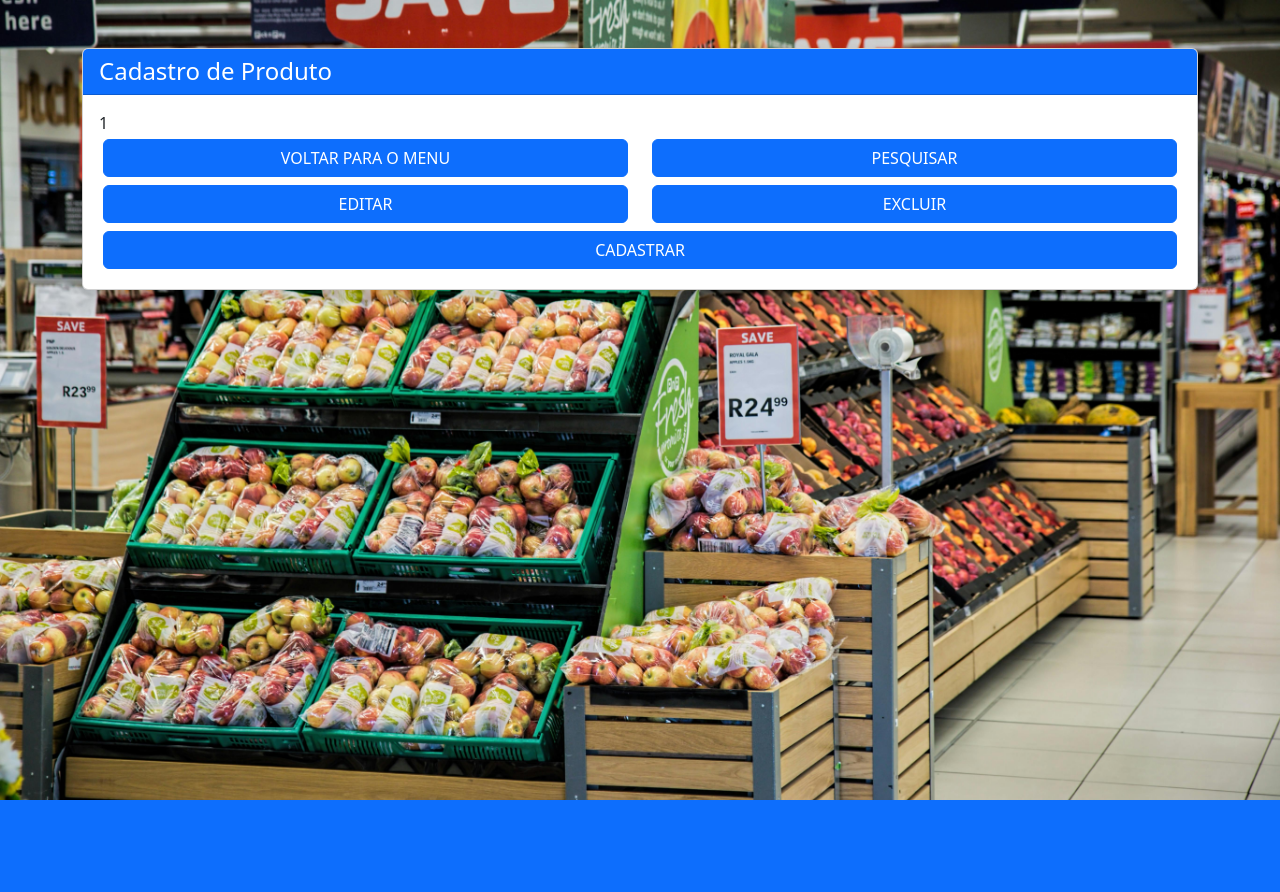
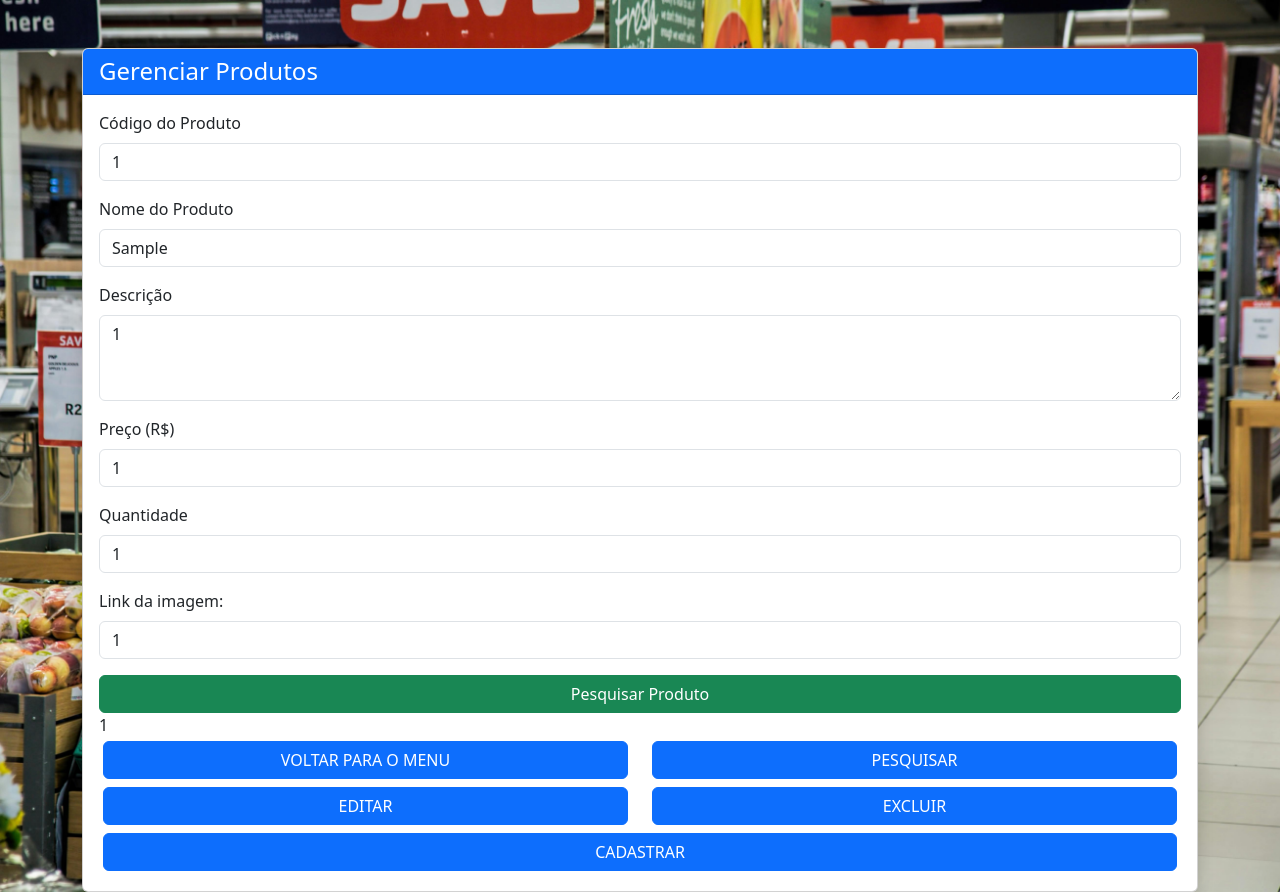
Before and after one commit to joaopaulo10101010/LoginPHP, a PHP site: page /produtos.php in a window 1280 px wide. Before the commit the page ends 800 px from the top, so only its background shows below. Run offline with PHP 8.4, Linux system fonts and the light colour scheme; the visitor is signed in with stand-in values (Sample User, id 1); tables that the repository leaves empty hold one stand-in row (values such as "Sample post").

Commit message:
completando o formulario

```diff
--- a/dbConnection.php
+++ b/dbConnection.php
@@ -4,10 +4,10 @@
 
 function MySqlConnection(){
     try{
-        $mysql = new mysqli("localhost","root","12345678","db2ads");        // Função Responsavel pela Conexão com o Banco de Dados
+        $mysql = new mysqli("localhost","root","root","db2ads");        // Função Responsavel pela Conexão com o Banco de Dados
     }
     catch(mysqli_sql_exception $erro){
-        echo("USUARIO VOCÊ FOI MUITO BUROOO!!!!!!!: ".$erro);
+        echo("Não foi possivel conectar ao banco de dados MySQL: ".$erro);
     }
     return $mysql;
 }
@@ -93,9 +93,17 @@ function DeletarUsuario($email){
     MySQLDelete("tb_usuario","Email",$email);
 }
 
+function DeletarProduto($codigo){
+    MySqlCommand("delete from Tb_produto where Codigo_prod=$codigo;");
+}
 
 function CadastrarProduto($nomedoproduto,$descricao,$preco,$quantidade,$link,$codigo){
     MySqlCommand("insert into Tb_produto(NomeDoProduto, Descricao, Preco,Quantidade, Img_path, Codigo_prod) values('$nomedoproduto','$descricao','$preco',$quantidade,'$link','$codigo');");
+}
+function AlterarProduto($codigo,$nome,$descricao,$preco,$quantidade,$link){
+    MySqlCommand("SET SQL_SAFE_UPDATES = 0;");
+    MySqlCommand("update Tb_produto set NomeDoProduto='$nome' ,Descricao='$descricao' ,Preco='$preco' ,Quantidade=$quantidade ,Img_path='$link' where Codigo_prod=$codigo;");
+    MySqlCommand("SET SQL_SAFE_UPDATES = 1;");
 }
 
 
--- a/menu.php
+++ b/menu.php
@@ -25,10 +25,10 @@ include 'processamenu.php';
             <a class="btn btn-primary me-2" href="#">E-commerce</a>
           </li>
           <li class="nav-item">
-            <a class="btn btn-success me-2" href="produtos.php">Cadastro de Produtos</a>
+            <a class="btn btn-success me-2" href="produtos.php">Gerenciar Produtos</a>
           </li>
           <li class="nav-item">
-            <a class="btn btn-secondary" href="#">Em Breve</a>
+            <a class="btn btn-secondary" href="#">BlackFriday</a>
           </li>
         </ul>
       </div>
--- a/produtos.php
+++ b/produtos.php
@@ -24,7 +24,7 @@ $linkpr = $_SESSION['linkpr'];
     <div class="container mt-5">
         <div class="card shadow">
             <div class="card-header bg-primary text-white">
-                <h4 class="mb-0" id="titulodocampo">Cadastro de Produto</h4>
+                <h4 class="mb-0" id="titulodocampo">Gerenciar Produtos</h4>
             </div>
             <div class="card-body">
 
@@ -33,8 +33,9 @@ $linkpr = $_SESSION['linkpr'];
 
     <?php
 
+
     if($_SERVER["REQUEST_METHOD"] === "POST"){
-        if(isset($_POST["botaopesquisa"]) || $_SESSION["PESQUISANDO"] == true){
+        if(isset($_POST["botaopesquisa"])){
             include 'processamenu.php';
             echo('<form id="espacoform" method="post" action="processaprodutos.php">
                     <div class="mb-3">
@@ -100,21 +101,12 @@ $linkpr = $_SESSION['linkpr'];
                     <input value="Editar Produto" class="btn btn-success w-100" type="submit"> </form>');
         }
         if(isset($_POST["botaoexcluir"])){
+            include 'processamenu.php';
             echo('<form id="espacoform" method="post" action="processaprodutos.php"><div class="mb-3">
                         <label for="Cod_Prod" class="form-label">Código do Produto</label>
-                        <input type="text" class="form-control" id="Cod_Prod" name="Cod_Prod" required>
-                    </div>
-                    <div class="mb-3">
-                        <label for="nomeproduto" class="form-label">Nome do Produto</label>
-                        <input type="text" class="form-control" id="nome" name="nomeproduto" readonly>
-                    </div>
-                    <div class="mb-3">
-                        <label for="descricao" class="form-label">Descrição</label>
-                        <textarea class="form-control" id="descricao" name="descricao" rows="3" readonly></textarea>
-                    </div>
-                    <div class="mb-3">
-                        <label for="preco" class="form-label">Preço (R$)</label>
-                        <input type="number" class="form-control" id="preco" name="preco" step="0.01" readonly>
+                        <select class="form-control" name="Cod_Prod" id="Cod_Prod" require>
+                            ');ExibirCodigo();echo('
+                        </select>
                     </div>
 
                     <input type="hidden" name="formulario" value="excluir">
@@ -149,6 +141,40 @@ $linkpr = $_SESSION['linkpr'];
                     <input value="Cadastrar Produto" class="btn btn-success w-100" type="submit"> </form>');
         }
 
+    }else{
+        if($_SESSION["PESQUISANDO"] == true){
+            include 'processamenu.php';
+            echo('<form id="espacoform" method="post" action="processaprodutos.php">
+                    <div class="mb-3">
+                        <label for="Cod_Prod" class="form-label">Código do Produto</label>
+                        <select class="form-control" name="Cod_Prod" id="Cod_Prod" require>
+                        ');ExibirCodigo();echo('
+                        </select>
+                    </div>
+                    <div class="mb-3">
+                        <label for="nomeproduto" class="form-label">Nome do Produto</label>
+                        <input type="text" class="form-control" id="nome" name="nomeproduto" readonly value='.$nomepr.'>
+                    </div>
+                    <div class="mb-3">
+                        <label for="descricao" class="form-label">Descrição</label>
+                        <textarea class="form-control" id="descricao" name="descricao" rows="3" readonly>'.$descpr.'</textarea>
+                    </div>
+                    <div class="mb-3">
+                        <label for="preco" class="form-label">Preço (R$)</label>
+                        <input type="number" class="form-control" id="preco" name="preco" step="0.01" value='.$precopr.' readonly>
+                    </div>
+                    <div class="mb-3">
+                        <label for="quantidade" class="form-label">Quantidade</label>
+                        <input type="number" class="form-control" id="quantidade" name="quantidade" value='.$quantpr.' readonly>
+                    </div>
+                    <div class="mb-3">
+                        <label for="linkimg" class="form-label">Link da imagem:</label>
+                        <input type="text" class="form-control" id="linkimg" name="linkimg" readonly value='.$linkpr.'>
+                    </div>
+                    <input type="hidden" name="formulario" value="pesquisar">
+                    <input value="Pesquisar Produto" class="btn btn-success w-100" type="submit"> </form>');
+                    $_SESSION["PESQUISANDO"] = false;
+        }
     }
     ?>
     <!-- ********************************************************************************************************      -->
```
Also changed, not shown: processaprodutos.php (+13 -0 lines), scriptbanco.sql (+6 -1 lines).
